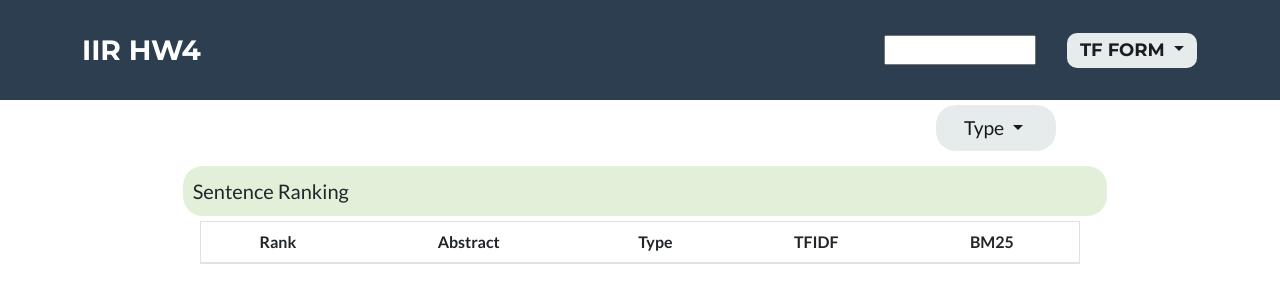
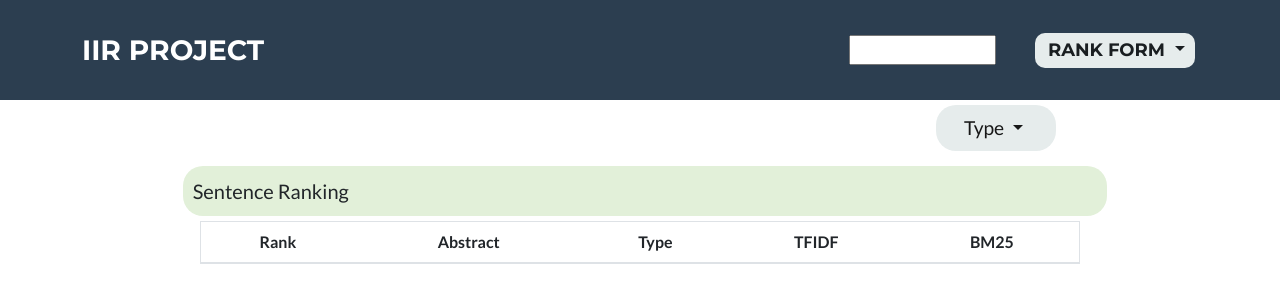
Before and after one commit to lingxuanying/BIR_Project, a Django app: template templates/result.html in a window 1280 px wide. Shown: the top 303 px of the page. Run offline with Django 3.2, Linux system fonts and the light colour scheme; the template is opened without the code that fills it, so the values that code supplies are empty; parts of the project's set-up code (start-up, migrations or seed data) failed here and were passed over; some libraries are stand-ins or nearby versions.

Commit message:
bug fixed

```diff
--- a/BIR_HW3/urls.py
+++ b/BIR_HW3/urls.py
@@ -21,7 +21,5 @@ urlpatterns = [
     path('admin/', admin.site.urls),
     path('', views.index),
     path('<str:tf_form>/<str:text>/<str:type>', views.search),
-    path('statistics', views.statistics),
-    path('structure', views.structure),
 
 ]
--- a/templates/result.html
+++ b/templates/result.html
@@ -73,7 +73,7 @@
             border: none;
             border-radius: 10px;
             float: right;
-            width: 130px;
+            width: 160px;
             height: 35px;
         }
 
@@ -83,7 +83,7 @@
     <body class="container" id="page-top">
         <nav class="navbar navbar-expand-lg bg-secondary text-uppercase fixed-top" id="mainNav">
             <div class="container">
-                <a class="navbar-brand" href="/">IIR HW4</a>
+                <a class="navbar-brand" href="/">IIR Project</a>
                 <button class="navbar-toggler text-uppercase font-weight-bold bg-primary text-white rounded" type="button" data-bs-toggle="collapse" data-bs-target="#navbarResponsive" aria-controls="navbarResponsive" aria-expanded="false" aria-label="Toggle navigation">
                     Menu
                     <i class="fas fa-bars"></i>
@@ -93,12 +93,12 @@
 
                     </ul>
 
-                    <input id="myText" name="search_text" type="text" style="width:40%;margin-right: 180px;">
+                    <input id="myText" name="search_text" type="text" style="width:35%;margin-right: 220px;">
                     <div class="collapse navbar-collapse tf_form" id="navbarNavDropdown">
                         <ul class="navbar-nav">
                         <li class="nav-item dropdown active">
                             <a class="nav-link dropdown-toggle" style="color: #1a1e21;" href="#" id="navbarDropdownMenuLink" data-toggle="dropdown" aria-haspopup="true" aria-expanded="false" >
-                            TF Form
+                            Rank Form
                             </a>
                             <div class="dropdown-menu" aria-labelledby="navbarDropdownMenuLink">
                                 <a class="dropdown-item" onclick="myFunction('tfidf')">TFIDF</a>
```
Also changed, not shown: templates/index.html (+4 -4 lines), word2vec/views.py (+8 -8 lines).
